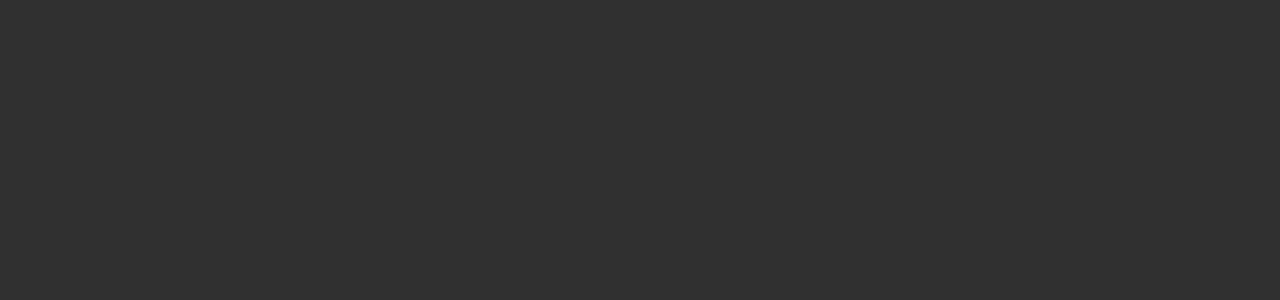
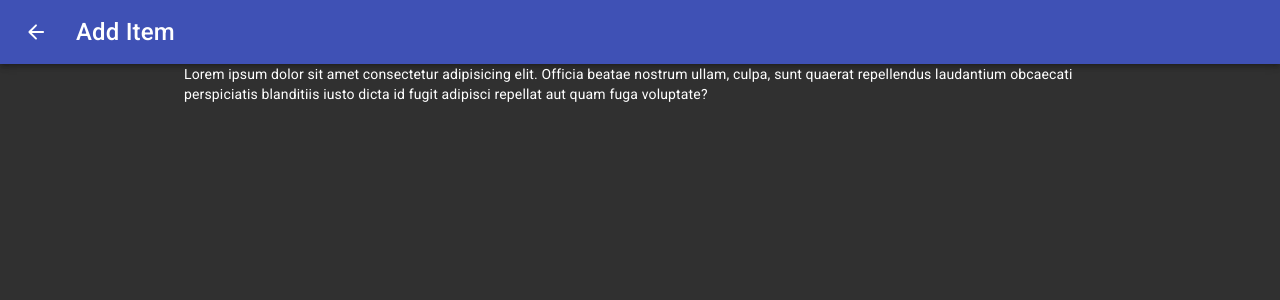
Before and after one commit to christopherkochaneck/todo-list, a React (Create React App) app in the folder web/: page /add in a window 1280 px wide. Shown: the top 300 px of the page. Built offline with nearby package versions, Linux system fonts and the light colour scheme.

Commit message:
Added AddItem Page

```diff
--- a/web/src/app.tsx
+++ b/web/src/app.tsx
@@ -7,6 +7,7 @@
 
 //pages
 import { Home } from './pages/Home';
+import { AddItem } from './pages/AddItem';
 
 const theme = createMuiTheme({
   palette: {
@@ -22,6 +23,7 @@
         <CssBaseline />
         <Switch>
           <Route exact path="/" component={Home} />
+          <Route exact path="/add" component={AddItem} />
         </Switch>
       </ThemeProvider>
     </Router>
--- a/web/src/components/layout/Navbar.tsx
+++ b/web/src/components/layout/Navbar.tsx
@@ -1,5 +1,5 @@
 import { AppBar, Toolbar, IconButton, Typography } from '@material-ui/core';
-import { ArrowLeftRounded } from '@material-ui/icons';
+import { ArrowBackRounded } from '@material-ui/icons';
 import React, { FC } from 'react';
 import { history } from '../../app';
 
@@ -20,7 +20,7 @@
       style={{ marginRight: 16 }}
       onClick={() => history.goBack()}
     >
-      <ArrowLeftRounded />
+      <ArrowBackRounded />
     </IconButton>
   );
 
--- /dev/null
+++ b/web/src/pages/AddItem.tsx
@@ -0,0 +1,15 @@
+import { Container } from '@material-ui/core';
+import { FC } from 'react';
+import { LayoutWrapper } from '../components/layout/LayoutWrapper';
+
+export const AddItem: FC = () => {
+  return (
+    <LayoutWrapper title="Add Item" showBackArrow>
+      <Container maxWidth="md">
+        Lorem ipsum dolor sit amet consectetur adipisicing elit. Officia beatae nostrum ullam,
+        culpa, sunt quaerat repellendus laudantium obcaecati perspiciatis blanditiis iusto dicta id
+        fugit adipisci repellat aut quam fuga voluptate?
+      </Container>
+    </LayoutWrapper>
+  );
+};
--- a/web/src/pages/Home.tsx
+++ b/web/src/pages/Home.tsx
@@ -12,10 +12,11 @@
 import { red } from '@material-ui/core/colors';
 import { FC } from 'react';
 import { LayoutWrapper } from '../components/layout/LayoutWrapper';
+import { history } from '../app';
 
 export const Home: FC = () => {
   const addButton = (
-    <IconButton>
+    <IconButton onClick={() => history.push('/add')}>
       <AddIcon />
     </IconButton>
   );
```
